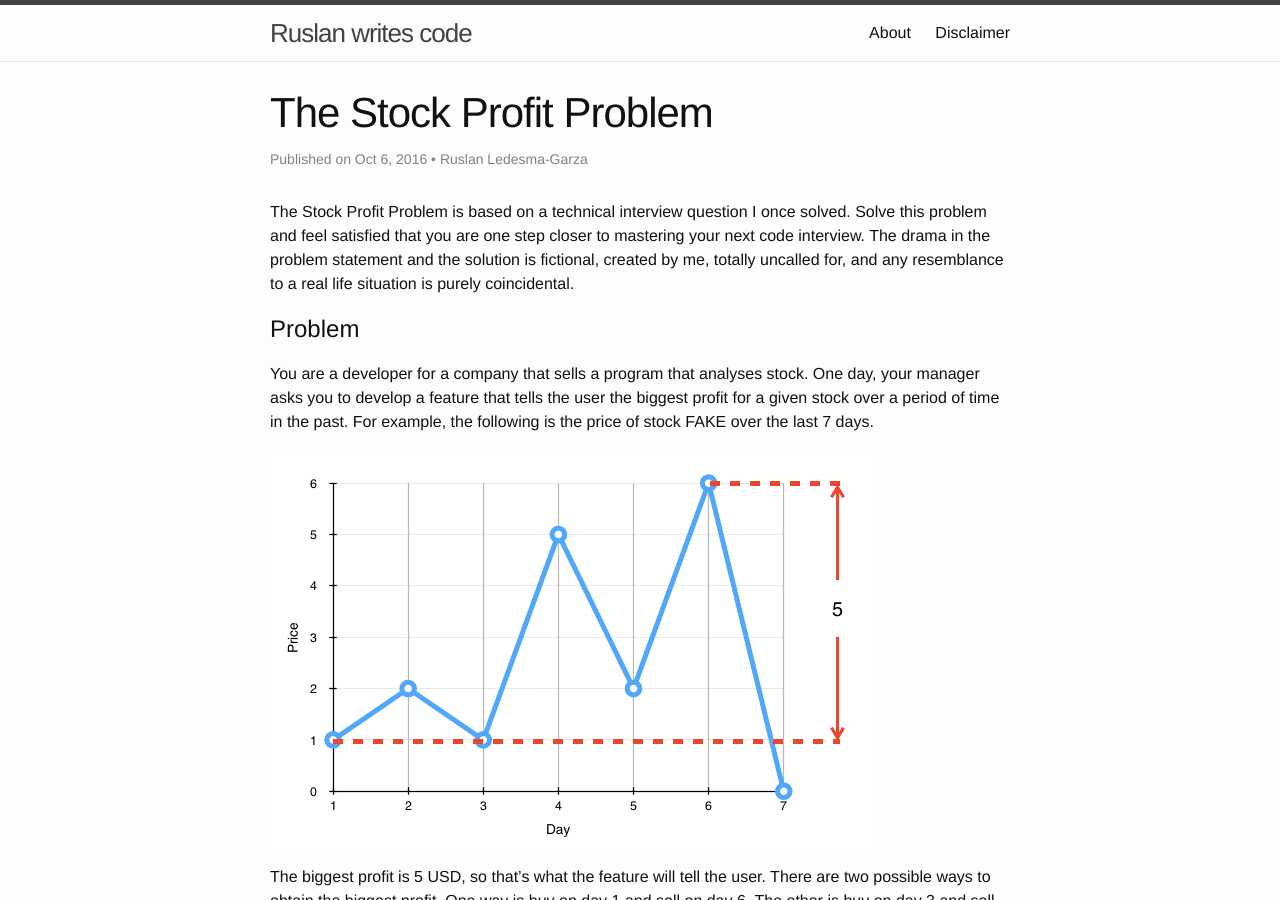
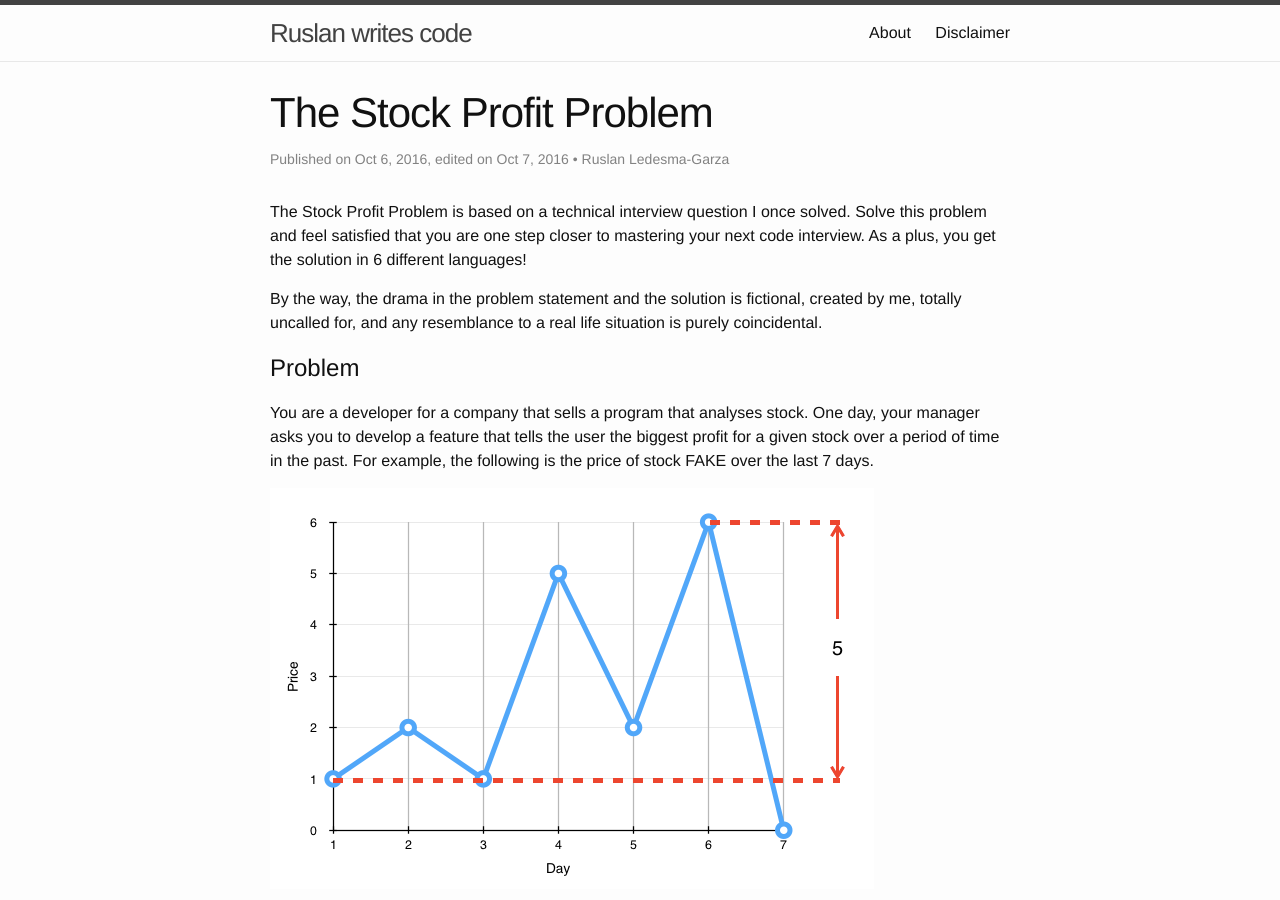
Before and after one commit to mrrusof/mrrusof.github.io, a Jekyll site: the page built from _posts/2016-10-06-the-stock-profit-problem.markdown, in a window 1280 px wide and 900 px high. Built offline with Jekyll 4.4.1, drawn with Linux system fonts in a browser that asks for light colours; formulas are drawn with MathJax 3; comment, search, counter and statistics services are not loaded.

Commit message:
Say that there are 6 different implementations of the stock profit problem!

```diff
--- a/_posts/2016-10-06-the-stock-profit-problem.markdown
+++ b/_posts/2016-10-06-the-stock-profit-problem.markdown
@@ -2,6 +2,7 @@
 layout: post
 title: The Stock Profit Problem
 date: 2016-10-06
+edited: 2016-10-07
 author: Ruslan Ledesma-Garza
 summary: 'The Stock Profit Problem is based on a technical interview question I once solved.
 Solve this problem and feel satisfied that you are one step closer to mastering your next code interview.
@@ -10,7 +11,9 @@ As a plus, you get the solution in 6 different languages!'
 
 The Stock Profit Problem is based on a technical interview question I once solved.
 Solve this problem and feel satisfied that you are one step closer to mastering your next code interview.
-The drama in the problem statement and the solution is fictional, created by me, totally uncalled for, and any resemblance to a real life situation is purely coincidental.
+As a plus, you get the solution in 6 different languages!
+
+By the way, the drama in the problem statement and the solution is fictional, created by me, totally uncalled for, and any resemblance to a real life situation is purely coincidental.
 
 # Problem
 
```
